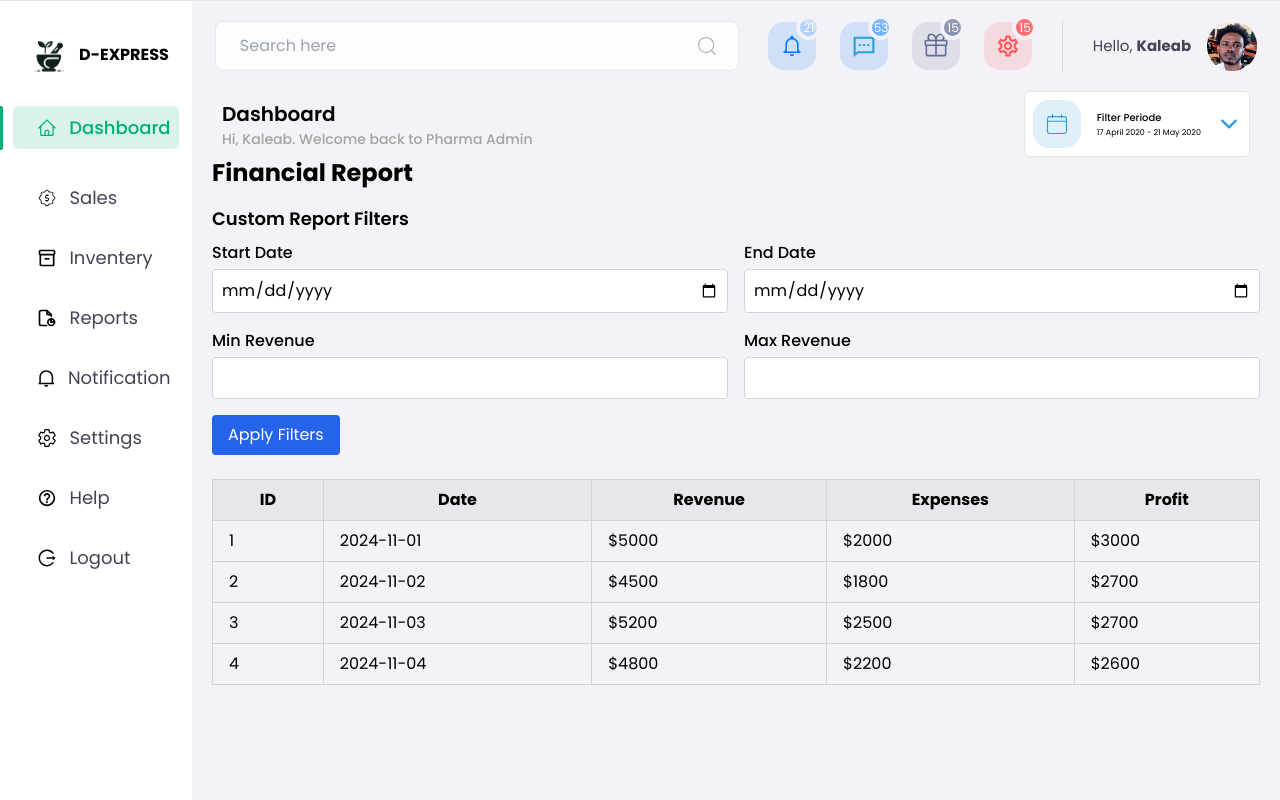
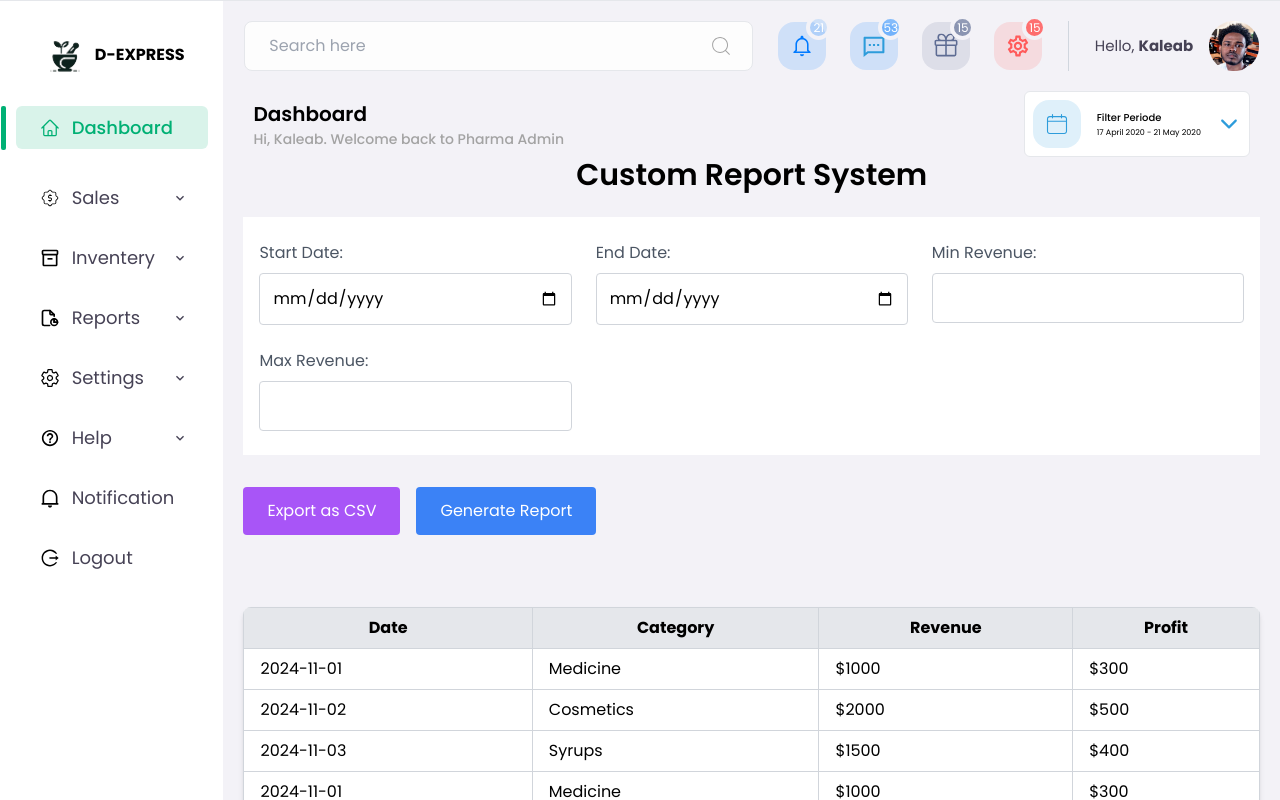
Before and after one commit to kalolani/PharmaTrack, a React (Vite) app in the folder FrontEnd/: page /dashboard/customReport in a window 1280 px wide. Shown: the top 800 px of the page. Built offline with nearby package versions, Linux system fonts and the light colour scheme.

Commit message:
updated the sidebar

```diff
--- a/FrontEnd/package.json
+++ b/FrontEnd/package.json
@@ -17,6 +17,7 @@
     "@nivo/radar": "^0.88.0",
     "@reduxjs/toolkit": "^2.3.0",
     "classnames": "^2.5.1",
+    "file-saver": "^2.0.5",
     "framer-motion": "^11.11.17",
     "prop-types": "^15.8.1",
     "react": "^18.3.1",
--- a/FrontEnd/src/components/Accordion.jsx
+++ b/FrontEnd/src/components/Accordion.jsx
@@ -2,9 +2,19 @@
 import { motion } from "framer-motion";
 import { useDispatch, useSelector } from "react-redux";
 import { toggleItem } from "../Redux/accordionSlice";
+
 import { NavLink } from "react-router-dom";
 
-function Accordion({ id, icon, iconc, title, sub, link }) {
+function Accordion({
+  id,
+  icon,
+  iconc,
+  title,
+  sub,
+  link,
+  arrowDown,
+  arrowUpGreen,
+}) {
   const dispatch = useDispatch();
   const curOpen = useSelector((state) => state.accordion.openItem); // Get the current open item number
   const isOpen = id === curOpen; // Check if this item is open
@@ -21,7 +31,7 @@ function Accordion({ id, icon, iconc, title, sub, link }) {
         key={id}
         to={link}
         onClick={toggleHandler}
-        className={`flex items-center gap-[12px] p-2 pl-6 cursor-pointer rounded-md ${
+        className={`relative flex items-center gap-[12px] p-2 pl-6 cursor-pointer rounded-md ${
           isOpen ? "bg-[#00B074] bg-opacity-[0.15]" : ""
         }`}
       >
@@ -40,6 +50,7 @@ function Accordion({ id, icon, iconc, title, sub, link }) {
         ) : (
           ""
         )}
+        {isOpen ? arrowUpGreen : arrowDown}
       </NavLink>
       {isOpen ? (
         <motion.div
--- a/FrontEnd/src/components/AdminDashboard.jsx
+++ b/FrontEnd/src/components/AdminDashboard.jsx
@@ -10,6 +10,8 @@ import { AiOutlineLogout } from "react-icons/ai";
 import { HiOutlineHome } from "react-icons/hi2";
 import { Outlet } from "react-router-dom";
 // import Dashboard from "../pages/Dashboard";
+import { MdKeyboardArrowDown } from "react-icons/md";
+import { MdOutlineKeyboardArrowUp } from "react-icons/md";
 
 const data = [
   {
@@ -25,8 +27,12 @@ const data = [
     title: " Sales",
     iconc: <CiBadgeDollar size={20} color="#00B074" />,
     icon: <CiBadgeDollar size={20} />,
-
-    // sub: ["New Sale", "Sale History"],
+    arrowUp: (
+      <MdOutlineKeyboardArrowUp color="#00B074" className="absolute right-5" />
+    ),
+    arrowDown: (
+      <MdKeyboardArrowDown color="#464255" className="absolute right-5" />
+    ),
     sub: [
       { sub: "New Sale", to: "newSale" },
       { sub: "Sale History", to: "saleHistory" },
@@ -37,8 +43,12 @@ const data = [
     title: " Inventery",
     iconc: <MdOutlineInventory2 size={20} color="#00B074" />,
     icon: <MdOutlineInventory2 size={20} />,
-
-    // sub: ["All Medicines", "Add New Stock", "Low Stock", "Expiry Management"],
+    arrowUp: (
+      <MdOutlineKeyboardArrowUp color="#00B074" className="absolute right-5" />
+    ),
+    arrowDown: (
+      <MdKeyboardArrowDown color="#464255" className="absolute right-5" />
+    ),
     sub: [
       { sub: "All Medicine", to: "medicines" },
       { sub: "Add New Stock", to: "addStock" },
@@ -50,37 +60,31 @@ const data = [
     id: 4,
     title: "Reports",
     iconc: <TbFileReport size={20} color="#00B074" />,
-
     icon: <TbFileReport size={20} />,
-    // sub: [
-    //   "Sales Reports",
-    //   "Inventory Reports",
-    //   "Financial Reports",
-    //   "Custom Reports",
-    // ],
+    arrowUp: (
+      <MdOutlineKeyboardArrowUp color="#00B074" className="absolute right-5" />
+    ),
+    arrowDown: (
+      <MdKeyboardArrowDown color="#464255" className="absolute right-5" />
+    ),
     sub: [
       { sub: "Sales Reports", to: "salesReport" },
       { sub: "Inventory Reports", to: "inventoryReport" },
       { sub: "Financial Reports", to: "financialReport" },
-      { sub: "Custom Reports", to: "customReport" },
     ],
   },
-  {
-    id: 5,
-    title: "Notification",
-    iconc: <RiNotification2Line size={20} color="#00B074" />,
-    icon: <RiNotification2Line size={20} />,
-    // sub: [],
-    link: "notify",
-    sub: [{ sub: "", to: "notification" }],
-  },
+
   {
     id: 6,
     title: "Settings",
     iconc: <IoSettingsOutline size={20} color="#00B074" />,
     icon: <IoSettingsOutline size={20} />,
-
-    // sub: ["System Settings", "Notifications"],
+    arrowUp: (
+      <MdOutlineKeyboardArrowUp color="#00B074" className="absolute right-5" />
+    ),
+    arrowDown: (
+      <MdKeyboardArrowDown color="#464255" className="absolute right-5" />
+    ),
     sub: [
       { sub: "System Settings", to: "systemSetting" },
       { sub: "Notifications", to: "notify" },
@@ -91,13 +95,25 @@ const data = [
     title: "Help",
     iconc: <IoMdHelpCircleOutline size={20} color="#00B074" />,
     icon: <IoMdHelpCircleOutline size={20} />,
-
-    // sub: ["User Guide", "Contact Support", "FAQs"],
+    arrowUp: (
+      <MdOutlineKeyboardArrowUp color="#00B074" className="absolute right-5" />
+    ),
+    arrowDown: (
+      <MdKeyboardArrowDown color="#464255" className="absolute right-5" />
+    ),
     sub: [
       { sub: "User Guide", to: "userGuide" },
       { sub: "Contact Support", to: "contactSupport" },
       { sub: "FAQs", to: "faqs" },
     ],
+  },
+  {
+    id: 5,
+    title: "Notification",
+    iconc: <RiNotification2Line size={20} color="#00B074" />,
+    icon: <RiNotification2Line size={20} />,
+    link: "notify",
+    sub: [{ sub: "", to: "notification" }],
   },
   {
     id: 8,
--- a/FrontEnd/src/components/CustomReport.jsx
+++ b/FrontEnd/src/components/CustomReport.jsx
@@ -1,137 +1,160 @@
 import { useState } from "react";
+import { saveAs } from "file-saver"; // For CSV export
+
 import AdminNavBar from "./AdminNavBar";
 import DashboardWelcome from "./DashboardWelcome";
 
-const FinancialReport = () => {
-  // Demo data for financial report
-  const demoFinancialData = [
-    { id: 1, date: "2024-11-01", revenue: 5000, expenses: 2000, profit: 3000 },
-    { id: 2, date: "2024-11-02", revenue: 4500, expenses: 1800, profit: 2700 },
-    { id: 3, date: "2024-11-03", revenue: 5200, expenses: 2500, profit: 2700 },
-    { id: 4, date: "2024-11-04", revenue: 4800, expenses: 2200, profit: 2600 },
+const CustomReportPage = () => {
+  // Demo Data
+  const demoData = [
+    { date: "2024-11-01", revenue: 1000, category: "Medicine", profit: 300 },
+    { date: "2024-11-02", revenue: 2000, category: "Cosmetics", profit: 500 },
+    { date: "2024-11-03", revenue: 1500, category: "Syrups", profit: 400 },
+    { date: "2024-11-01", revenue: 1000, category: "Medicine", profit: 300 },
+    { date: "2024-11-02", revenue: 2000, category: "Cosmetics", profit: 500 },
+    { date: "2024-11-03", revenue: 1500, category: "Syrups", profit: 400 },
+    { date: "2024-11-02", revenue: 2000, category: "Cosmetics", profit: 500 },
+    { date: "2024-11-03", revenue: 1500, category: "Syrups", profit: 400 },
+    { date: "2024-11-01", revenue: 1000, category: "Medicine", profit: 300 },
+    { date: "2024-11-02", revenue: 2000, category: "Cosmetics", profit: 500 },
   ];
 
-  // State for filtered data and form inputs
-  const [filteredData, setFilteredData] = useState(demoFinancialData);
-  const [filterCriteria, setFilterCriteria] = useState({
+  // State Management
+  const [filters, setFilters] = useState({
     startDate: "",
     endDate: "",
     minRevenue: "",
     maxRevenue: "",
   });
+  const [filteredData, setFilteredData] = useState(demoData);
 
-  // Handle input change
-  const handleInputChange = (e) => {
-    const { name, value } = e.target;
-    setFilterCriteria({ ...filterCriteria, [name]: value });
+  // Handle Filter Change
+  const handleFilterChange = (e) => {
+    setFilters({ ...filters, [e.target.name]: e.target.value });
   };
 
-  // Filter data based on user input
-  const applyFilters = () => {
-    const { startDate, endDate, minRevenue, maxRevenue } = filterCriteria;
-    const filtered = demoFinancialData.filter((record) => {
-      const recordDate = new Date(record.date);
-      const start = startDate ? new Date(startDate) : null;
-      const end = endDate ? new Date(endDate) : null;
-      const minRev = minRevenue ? parseFloat(minRevenue) : null;
-      const maxRev = maxRevenue ? parseFloat(maxRevenue) : null;
-
+  // Generate Report
+  const handleGenerateReport = (e) => {
+    e.preventDefault();
+    const { startDate, endDate, minRevenue, maxRevenue } = filters;
+    const filtered = demoData.filter((record) => {
       return (
-        (!start || recordDate >= start) &&
-        (!end || recordDate <= end) &&
-        (!minRev || record.revenue >= minRev) &&
-        (!maxRev || record.revenue <= maxRev)
+        (!startDate || record.date >= startDate) &&
+        (!endDate || record.date <= endDate) &&
+        (!minRevenue || record.revenue >= parseFloat(minRevenue)) &&
+        (!maxRevenue || record.revenue <= parseFloat(maxRevenue))
       );
     });
-
     setFilteredData(filtered);
   };
 
+  // Export as CSV
+  const handleExportCSV = () => {
+    const csvRows = [
+      "Date,Revenue,Category,Profit", // Header row
+      ...filteredData.map((record) =>
+        [record.date, record.revenue, record.category, record.profit].join(",")
+      ),
+    ];
+    const blob = new Blob([csvRows.join("\n")], { type: "text/csv" });
+    saveAs(blob, "report.csv");
+  };
+
   return (
-    <div className="pt-[20px] pb-[50px] px-[20px] w-[85%] h-[100%] z-[10] text-[rgb(249 250 251)] font-Poppins bg-[#F3F2F7] min-h-screen">
+    <div className="relative pt-[20px] pb-[50px] px-[20px] w-[85%] h-[100%] z-[10] text-[rgb(249 250 251)] font-Poppins bg-[#F3F2F7] min-h-screen">
       <AdminNavBar />
+      <DashboardWelcome />
+      <h1 className="text-3xl font-Poppins font-semibold text-center mb-6">
+        Custom Report System
+      </h1>
 
-      {/* Welcome Section */}
-      <DashboardWelcome />
-      <h1 className="text-2xl font-bold mb-4">Financial Report</h1>
-
-      {/* Custom Filter Form */}
-      <div className="mb-6">
-        <h2 className="text-lg font-semibold mb-2">Custom Report Filters</h2>
-        <div className="grid grid-cols-2 gap-4">
+      {/* Filter Form */}
+      <form
+        onSubmit={handleGenerateReport}
+        className="bg-white px-4 py-6 grid gap-6 mb-8 md:grid-cols-2 lg:grid-cols-3"
+      >
         <div>
-            <label className="block mb-1 font-medium">Start Date</label>
+          <label className="block text-gray-600 mb-2">Start Date:</label>
           <input
             type="date"
             name="startDate"
-              value={filterCriteria.startDate}
-              onChange={handleInputChange}
-              className="w-full p-2 border border-gray-300 rounded"
+            value={filters.startDate}
+            onChange={handleFilterChange}
+            className="border border-gray-300 rounded p-3 w-full focus:outline-none focus:ring-2 focus:ring-blue-500"
           />
         </div>
         <div>
-            <label className="block mb-1 font-medium">End Date</label>
+          <label className="block text-gray-600 mb-2">End Date:</label>
           <input
             type="date"
             name="endDate"
-              value={filterCriteria.endDate}
-              onChange={handleInputChange}
-              className="w-full p-2 border border-gray-300 rounded"
+            value={filters.endDate}
+            onChange={handleFilterChange}
+            className="border border-gray-300 rounded p-3 w-full focus:outline-none focus:ring-2 focus:ring-blue-500"
           />
         </div>
         <div>
-            <label className="block mb-1 font-medium">Min Revenue</label>
+          <label className="block text-gray-600 mb-2">Min Revenue:</label>
           <input
             type="number"
             name="minRevenue"
-              value={filterCriteria.minRevenue}
-              onChange={handleInputChange}
-              className="w-full p-2 border border-gray-300 rounded"
+            value={filters.minRevenue}
+            onChange={handleFilterChange}
+            className="border border-gray-300 rounded p-3 w-full focus:outline-none focus:ring-2 focus:ring-blue-500"
           />
         </div>
         <div>
-            <label className="block mb-1 font-medium">Max Revenue</label>
+          <label className="block text-gray-600 mb-2">Max Revenue:</label>
           <input
             type="number"
             name="maxRevenue"
-              value={filterCriteria.maxRevenue}
-              onChange={handleInputChange}
-              className="w-full p-2 border border-gray-300 rounded"
+            value={filters.maxRevenue}
+            onChange={handleFilterChange}
+            className="border border-gray-300 rounded p-3 w-full focus:outline-none focus:ring-2 focus:ring-blue-500"
           />
         </div>
-        </div>
+      </form>
+
+      {/* Export Button */}
+      <div className="flex gap-4">
         <button
-          onClick={applyFilters}
-          className="mt-4 bg-blue-600 text-white px-4 py-2 rounded"
+          onClick={handleExportCSV}
+          className="bg-purple-500 text-white py-3 px-6 rounded hover:bg-purple-600 transition-all mb-8"
         >
-          Apply Filters
+          Export as CSV
+        </button>
+        <button
+          type="submit"
+          className="bg-blue-500 text-white py-3 px-6 rounded hover:bg-blue-600 transition-all mb-8"
+        >
+          Generate Report
         </button>
       </div>
 
-      {/* Report Table */}
+      {/* Table Section */}
+      <div className="mt-10 overflow-x-auto bg-white shadow-md rounded-lg">
         <table className="w-full border-collapse border border-gray-300">
           <thead>
             <tr className="bg-gray-200">
-            <th className="border border-gray-300 px-4 py-2">ID</th>
               <th className="border border-gray-300 px-4 py-2">Date</th>
+              <th className="border border-gray-300 px-4 py-2">Category</th>
               <th className="border border-gray-300 px-4 py-2">Revenue</th>
-            <th className="border border-gray-300 px-4 py-2">Expenses</th>
               <th className="border border-gray-300 px-4 py-2">Profit</th>
             </tr>
           </thead>
           <tbody>
             {filteredData.map((record) => (
               <tr key={record.id}>
-              <td className="border border-gray-300 px-4 py-2">{record.id}</td>
                 <td className="border border-gray-300 px-4 py-2">
                   {record.date}
                 </td>
                 <td className="border border-gray-300 px-4 py-2">
+                  {record.category}
+                </td>
+                <td className="border border-gray-300 px-4 py-2">
                   ${record.revenue}
                 </td>
-              <td className="border border-gray-300 px-4 py-2">
-                ${record.expenses}
-              </td>
+
                 <td className="border border-gray-300 px-4 py-2">
                   ${record.profit}
                 </td>
@@ -140,7 +163,8 @@ const FinancialReport = () => {
           </tbody>
         </table>
       </div>
+    </div>
   );
 };
 
-export default FinancialReport;
+export default CustomReportPage;
--- a/FrontEnd/src/components/Sidebar.jsx
+++ b/FrontEnd/src/components/Sidebar.jsx
@@ -6,7 +6,7 @@ function Sidebar({ data }) {
   //redux
 
   return (
-    <div className="w-[15%] min-h-screen border-t-[0] text-[max(1vw, 10px)] bg-[#FFFFFF]">
+    <div className="w-[18%] min-h-screen border-t-[0] text-[max(1vw, 10px)] bg-[#FFFFFF]">
       <div className="p-[7%] pt-[20px] flex flex-col gap-[17px] items-center">
         <div className="flex items-center cursor-pointer p-[4px] pl-[0px]">
           <div className="">
@@ -27,6 +27,9 @@ function Sidebar({ data }) {
             title={item.title}
             sub={item.sub}
             link={item.link}
+            arrowUp={item.arrowUp}
+            arrowUpGreen={item.arrowUp}
+            arrowDown={item.arrowDown}
           >
             {/* {item.text} */}
           </Accordion>
```
Also changed, not shown: 1 other file (tests, documents, lock files or other folders). Lines whose indentation alone changed are shown as unchanged.
